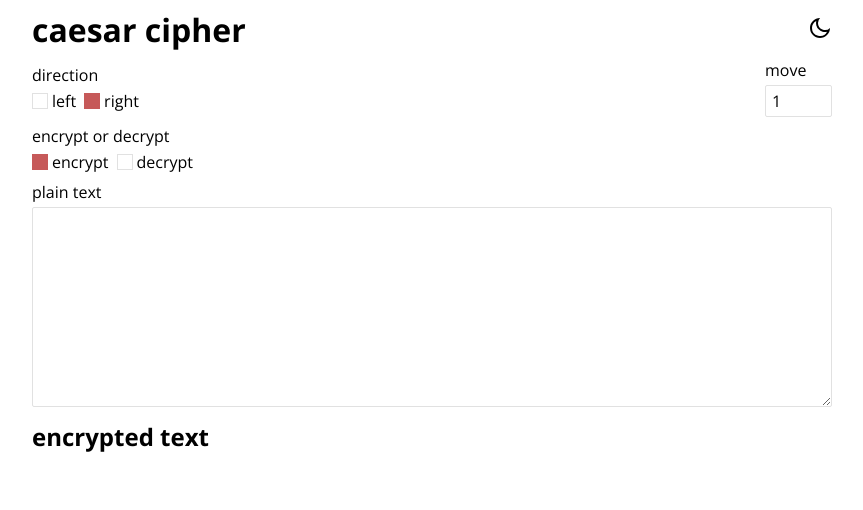
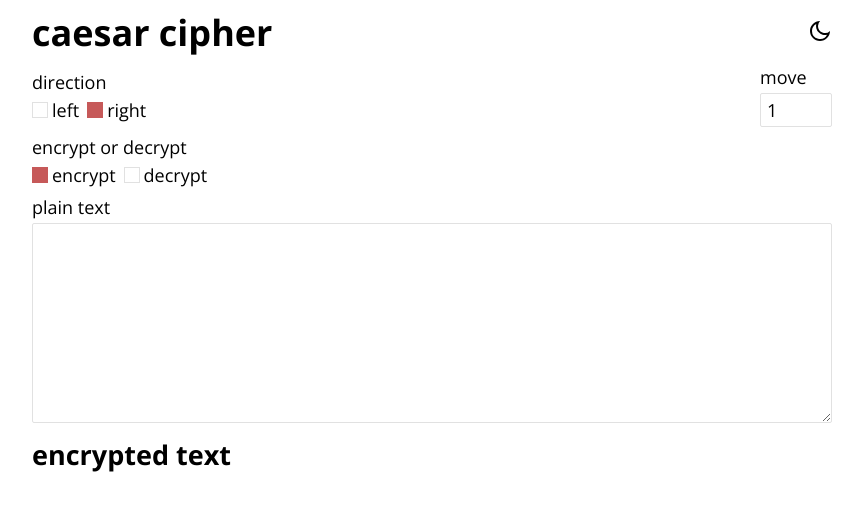
Before and after one commit to colorlessenergy/caesar-cipher, a Next.js app: page / in a window 1280 px wide. Shown: the top 510 px of the page, without its empty margins (208-1071 px from the left). Built offline with nearby package versions, Linux system fonts and the light colour scheme.

Commit message:
set font size to 18px

```diff
--- a/styles/base.scss
+++ b/styles/base.scss
@@ -6,6 +6,7 @@ body {
     padding: 0;
 
     font-family: 'Open Sans', sans-serif;
+    font-size: 18px;
 }
 
 h1 {
@@ -29,7 +30,7 @@ label {
 
 input {
     font-family: inherit;
-    font-size: 16px;
+    font-size: 18px;
 }
 
 textarea {
@@ -40,7 +41,7 @@ textarea {
     padding: $space-2;
 
     font-family: inherit;
-    font-size: 16px;
+    font-size: 18px;
 }
 
 button {
```
